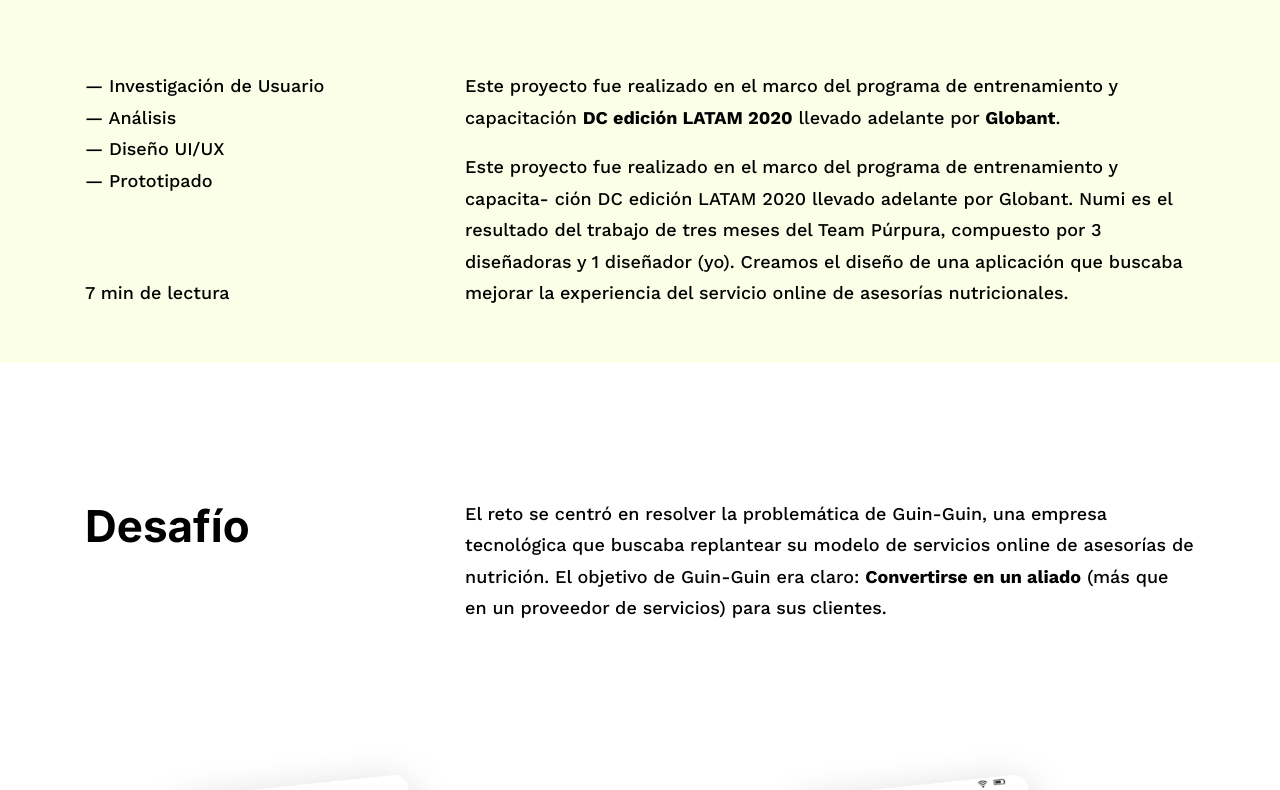
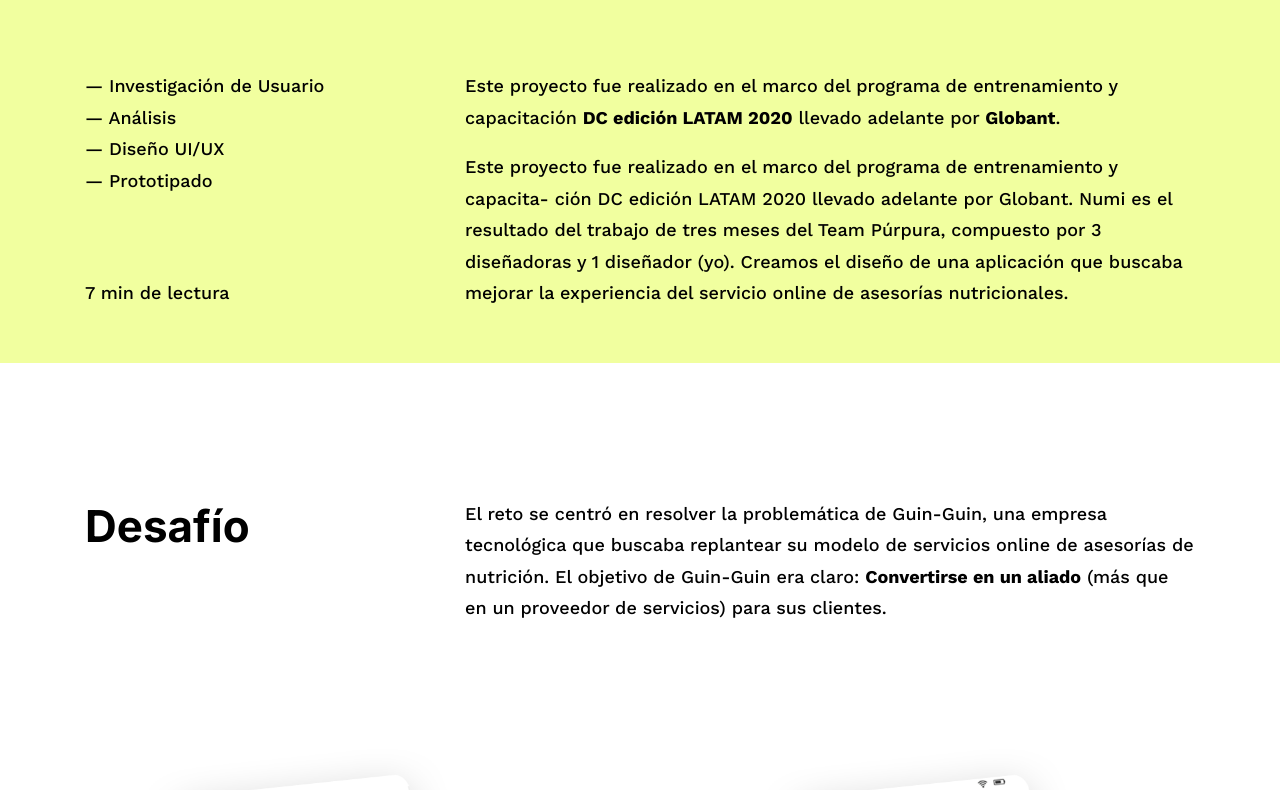
Before and after one commit to hellomarcelo/portfolio2021, a plain HTML site: page case-study.html in a window 1280 px wide. Shown: the part 290-1080 px from the top of the page. Drawn offline with nearby package versions, Linux system fonts and the light colour scheme; some packages are replaced by stand-ins of ours; a script that the page names is missing.

Commit message:
3 commit

```diff
--- a/case-study.html
+++ b/case-study.html
@@ -53,7 +53,7 @@
        </div>
       </nav>
 
-    <section class="hero-case-1 hero-case case-yellow">
+    <section class="hero-case-1 hero-case case-yellow-portrait">
       <div class="container">
         <div class="row">
           <div class="col-12">
--- a/css/styles.css
+++ b/css/styles.css
@@ -52,6 +52,10 @@
 
 .pb-80 {
   padding-bottom: 5em;
+}
+
+.case-yellow-portrait {
+  background-color: #f1ff9f !important;
 }
 
 .case-yellow {
```
Also changed, not shown: index.html (+3 -3 lines).
